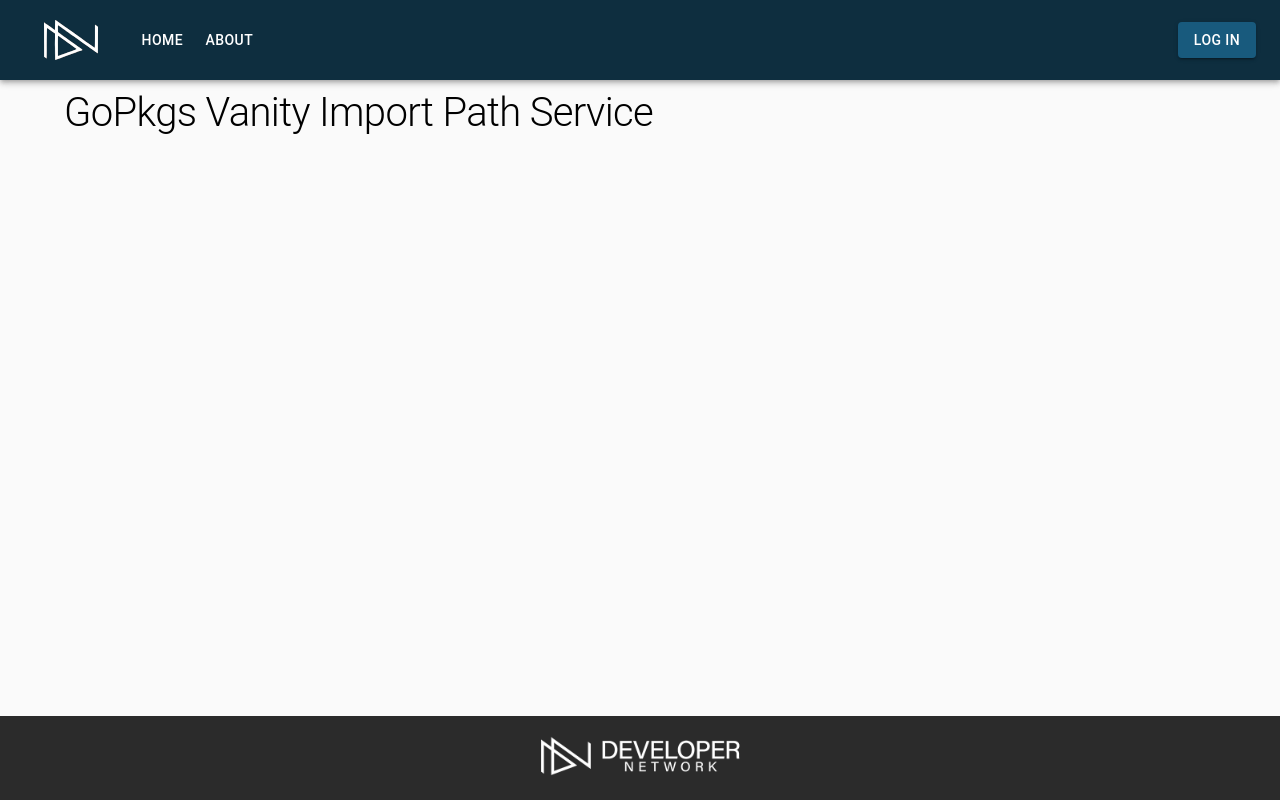
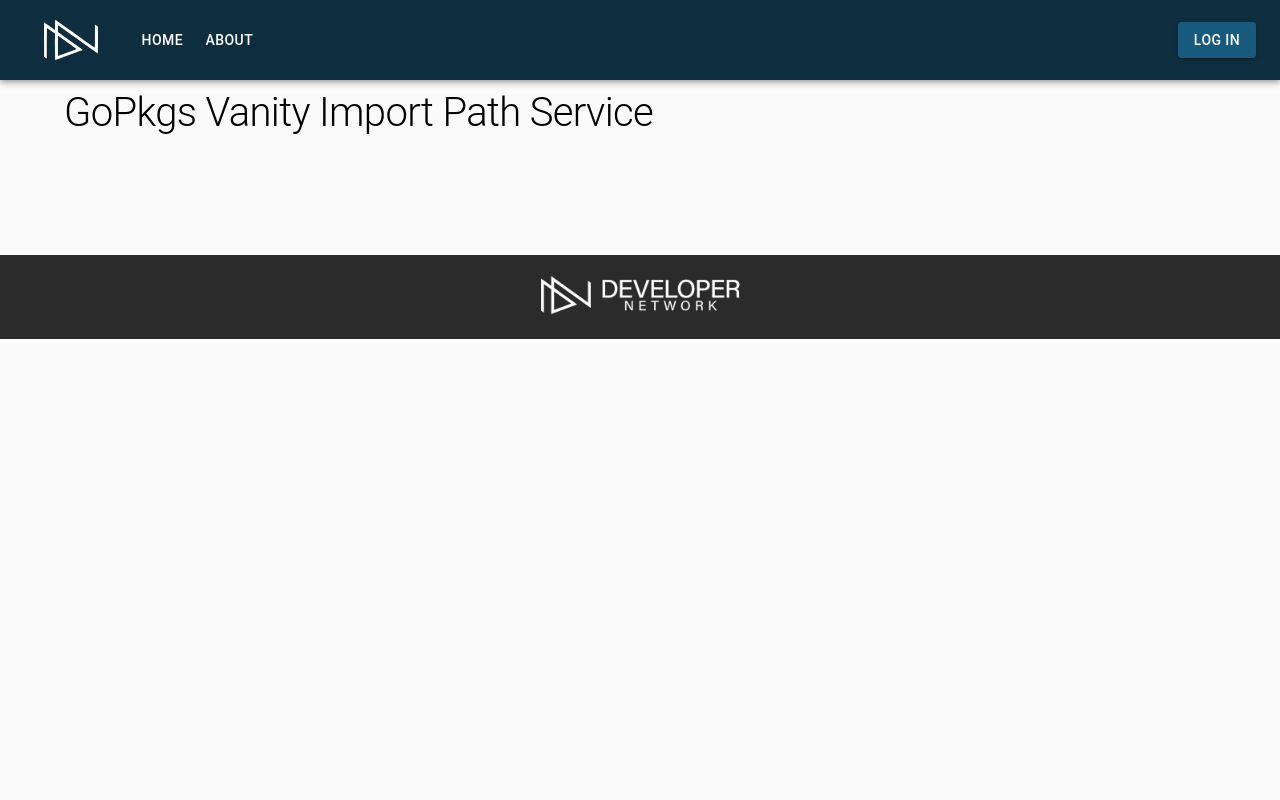
Before and after one commit to devnw/gopkgs-client, a React (Create React App) app: page / in a window 1280 px wide. Built offline with nearby package versions, Linux system fonts and the light colour scheme.

Commit message:
Working on footer changes

```diff
--- a/src/App.js
+++ b/src/App.js
@@ -100,6 +100,7 @@ const App = (props) => {
 
   return (
     <ThemeProvider theme={theme}>
+      <div sx={{ position: "relative", minHeight: "100vh" }}>
         <Router>
           <NavBar className="header" pages={pages} />
           <Routes>
@@ -116,6 +117,7 @@ const App = (props) => {
             logo={process.env.PUBLIC_URL + "/images/logos/logo-text.webp"}
           />
         </Router>
+      </div>
     </ThemeProvider>
   );
 };
--- a/src/App.scss
+++ b/src/App.scss
@@ -1,4 +1,9 @@
 @use './variables' as v;
+
+.main-wrapper {
+ position: relative;
+ min-height: 100vh;
+}
 
 .App {
   text-align: center;
--- a/src/components/Footer/Footer.js
+++ b/src/components/Footer/Footer.js
@@ -4,7 +4,7 @@ import "./Footer.scss";
 
 const Footer = (props) => {
   return (
-    <footer className="footer" style={{ position: "fixed", bottom: 0 }}>
+    <footer className="footer">
       <div>
         <img src={props.logo} className="logo" alt="logo" />
       </div>
--- a/src/components/Footer/Footer.scss
+++ b/src/components/Footer/Footer.scss
@@ -5,7 +5,7 @@
   width: 100%;
   min-height: 10%;
   text-align: center;
-  margin-top:calc(5% + 60px);
+  margin-top:calc(5% + 30px);
   bottom: 0;
 }
 
```
Lines whose indentation alone changed are shown as unchanged.
